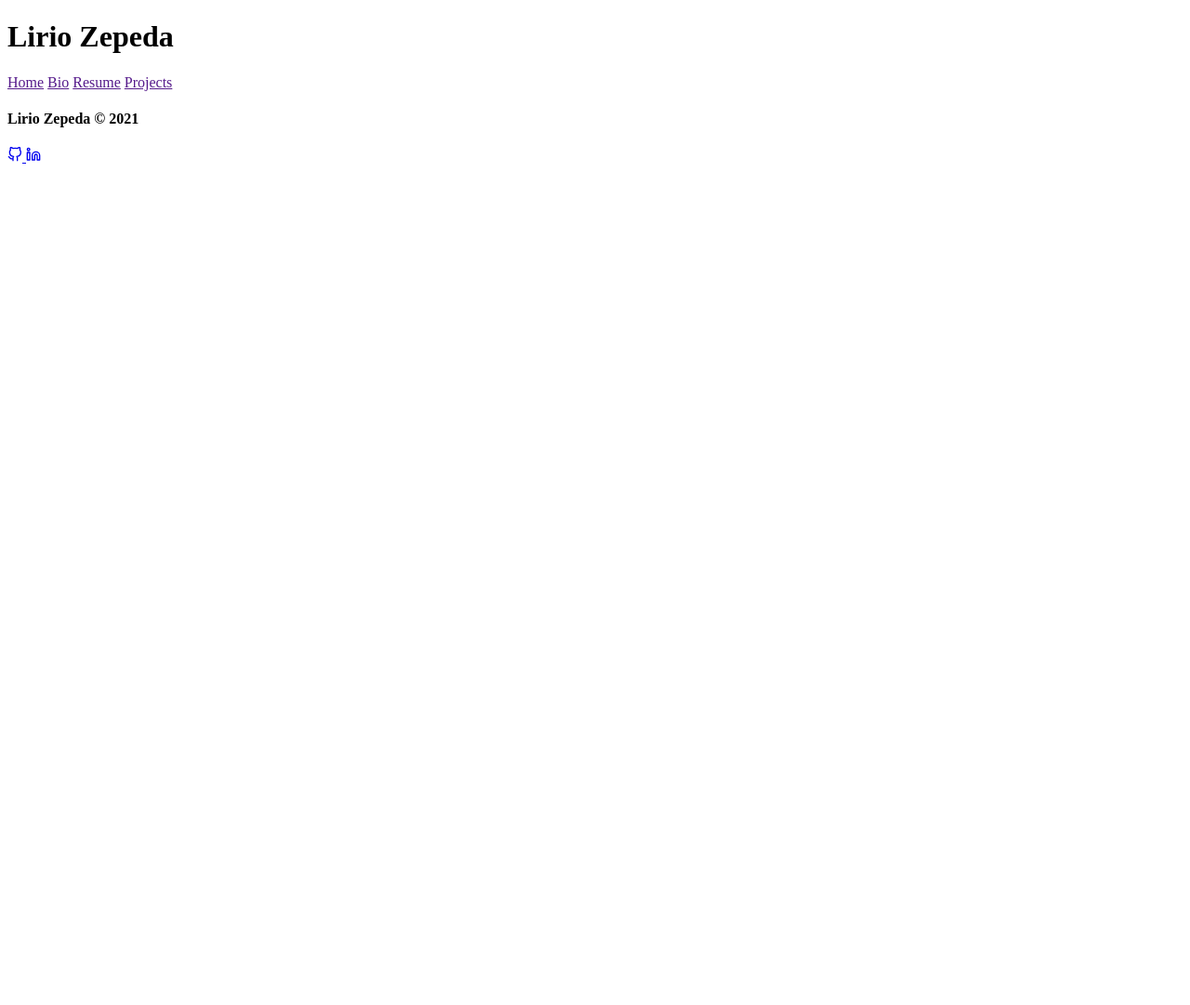
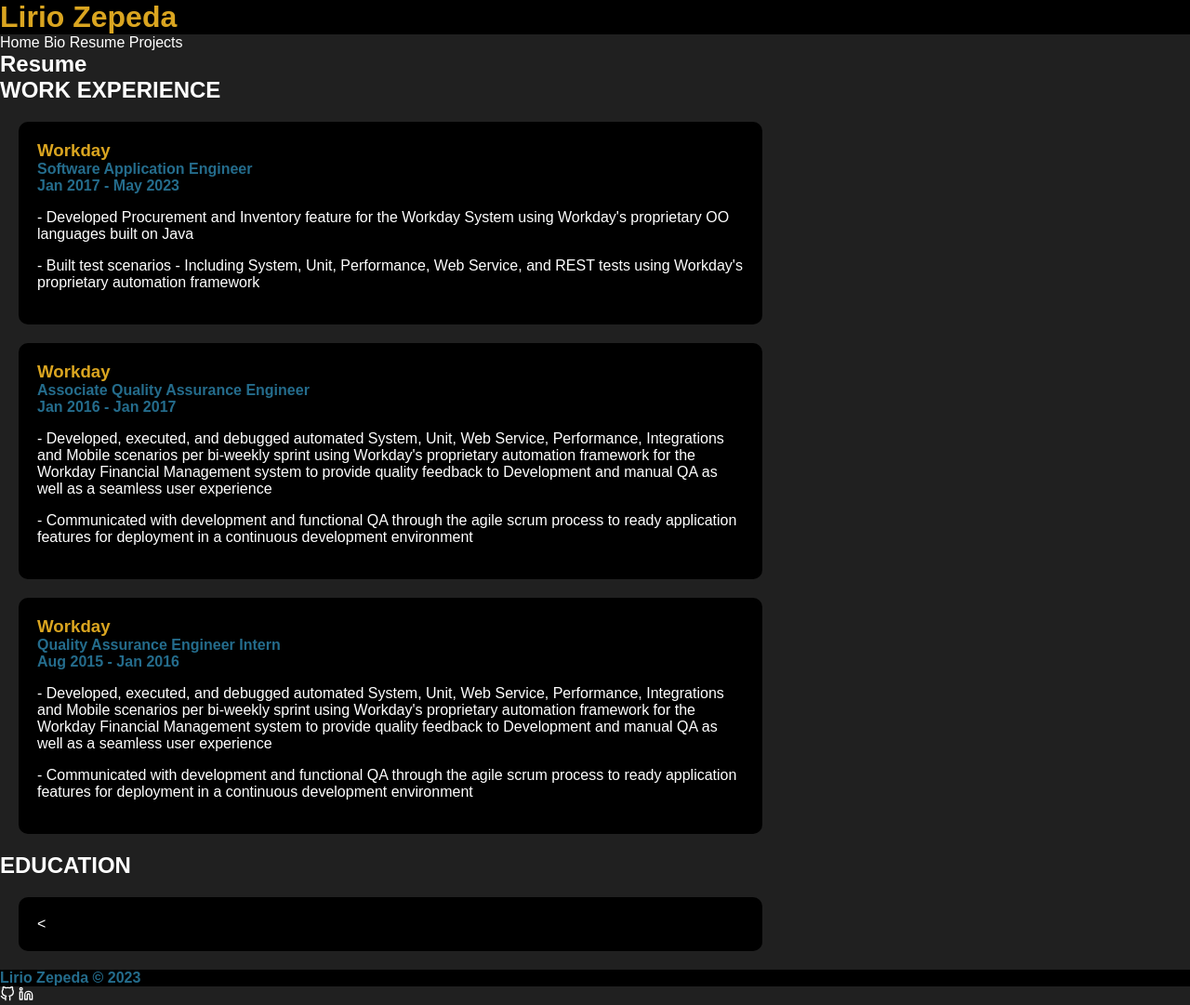
Before and after one commit to ljzepeda/portfolio, a plain HTML site: page index.html in a window 1280 px wide. Shown: the whole page at 93% size. Before the commit the page ends 800 px from the top, so only its background shows below. Drawn offline with Linux system fonts and the light colour scheme.

Commit message:
Portfolio Commit 04/04/23

```diff
--- a/index.html
+++ b/index.html
@@ -4,7 +4,7 @@
     <meta charset="UTF-8">
     <meta http-equiv="X-UA-Compatible" content="IE=edge">
     <meta name="viewport" content="width=device-width, initial-scale=1.0">
-    <title>Document</title>
+    <title>Lirio Zepeda</title>
     <link rel="stylesheet" href="style.css">
 </head>
 <body>
@@ -17,7 +17,70 @@
     </nav>
 
 
-    <h4>Lirio Zepeda © 2021</h4>
+    <!-- BIO -->
+    <div class="bio">
+        <h2></h2>
+    </div>
+
+    <!-- RESUME -->
+    <div class="resume">
+        <h2>Resume</h2>
+
+        <!-- RESUME: WORK EXPERIENCE-->
+        <h2>WORK EXPERIENCE</h2>
+
+        <!-- 1. Workday: Software Application Engineer -->
+        <article class="experience">
+            <h3>Workday</h3>
+            <h4>Software Application Engineer</h4>
+            <h4>Jan 2017 - May 2023</h4>
+            <p>
+                - Developed Procurement and Inventory feature for the Workday System using Workday's proprietary OO languages built on Java
+            </p>
+            <p>
+                - Built test scenarios - Including System, Unit, Performance, Web Service, and REST tests using Workday's proprietary automation framework
+            </p>
+        </article>
+
+        <!-- 2. Workday: Associate Quality Assurance Engineer -->
+        <article class="experience">
+            <h3>Workday</h3>
+            <h4>Associate Quality Assurance Engineer</h4>
+            <h4>Jan 2016 - Jan 2017</h4>
+            <p>
+                - Developed, executed, and debugged automated System, Unit, Web Service, Performance, Integrations and Mobile scenarios per bi-weekly sprint using Workday's proprietary automation framework for the Workday Financial Management system to provide quality feedback to Development and manual QA as well as a seamless user experience
+            </p>
+            <p>
+                - Communicated with development and functional QA through the agile scrum process to ready application features for deployment in a continuous development environment
+            </p>
+        </article>
+
+        <!-- 3. Workday: Quality Assurance Engineer Intern -->
+        <article class="experience">
+            <h3>Workday</h3>
+            <h4>Quality Assurance Engineer Intern</h4>
+            <h4>Aug 2015 - Jan 2016</h4>
+            <p>
+                - Developed, executed, and debugged automated System, Unit, Web Service, Performance, Integrations and Mobile scenarios per bi-weekly sprint using Workday's proprietary automation framework for the Workday Financial Management system to provide quality feedback to Development and manual QA as well as a seamless user experience
+            </p>
+            <p>
+                - Communicated with development and functional QA through the agile scrum process to ready application features for deployment in a continuous development environment
+            </p>
+        </article>
+
+        <!-- 2. RESUME: EDUCATION -->
+        <h2>EDUCATION</h2>
+        <article class="experience">
+            <
+        </article>
+
+    </div>
+
+
+
+
+    <!-- FOOTER -->
+    <h4>Lirio Zepeda © 2023</h4>
 
     <!-- Social Media Icons -->
     <div class="social-media-icons">
--- a/style.css
+++ b/style.css
@@ -0,0 +1,42 @@
+*{
+    background-color: #202020;
+    color: white;
+    font-family: sans-serif;
+    text-decoration: none;
+    box-sizing: border-box;
+    margin: 0;
+    padding: 0;
+}
+
+p {
+    background-color: black;
+    display: block;
+    margin-block-start: 1em;
+    margin-block-end: 1em;
+    margin-inline-start: 0px;
+    margin-inline-end: 0px;
+}
+
+h1 {
+    background-color: black;
+    color: goldenrod;
+}
+
+h3 {
+    background-color: black;
+    color: goldenrod
+}
+
+h4 {
+    background-color: black;
+    color:  #246c8c;
+}
+
+.experience {
+    background-color: black;
+    max-width: 800px;
+    padding: 20px;
+    margin: 20px;
+    border-radius: 10px;
+
+}
```
Also changed, not shown: 1 other file.
